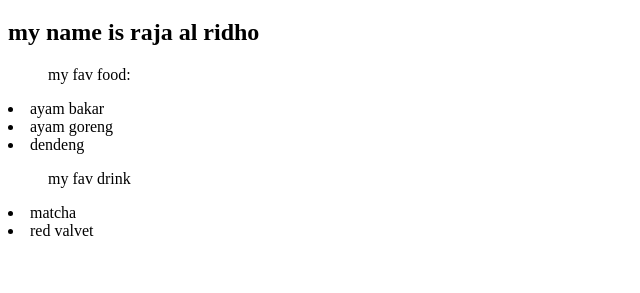
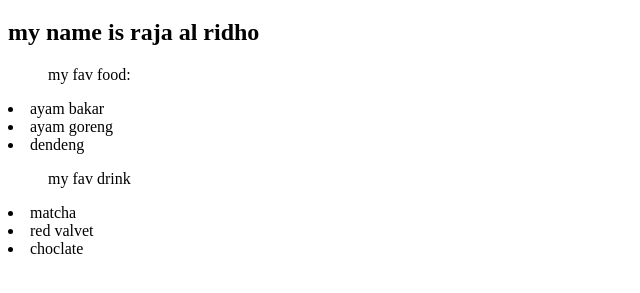
Before and after one commit to alridho12/latihan_git, a plain HTML site: page index.html in a window 1280 px wide. Shown: the part 61-354 px from the top of the page, without its empty margins (0-640 px from the left). Drawn offline with Linux system fonts and the light colour scheme.

Commit message:
fav drink 3

```diff
--- a/index.html
+++ b/index.html
@@ -16,6 +16,7 @@
     <ul>my fav drink</ul>
     <li>matcha</li>
     <li>red valvet</li>
+    <li>choclate</li>
 
 </body>
 </html>
```
